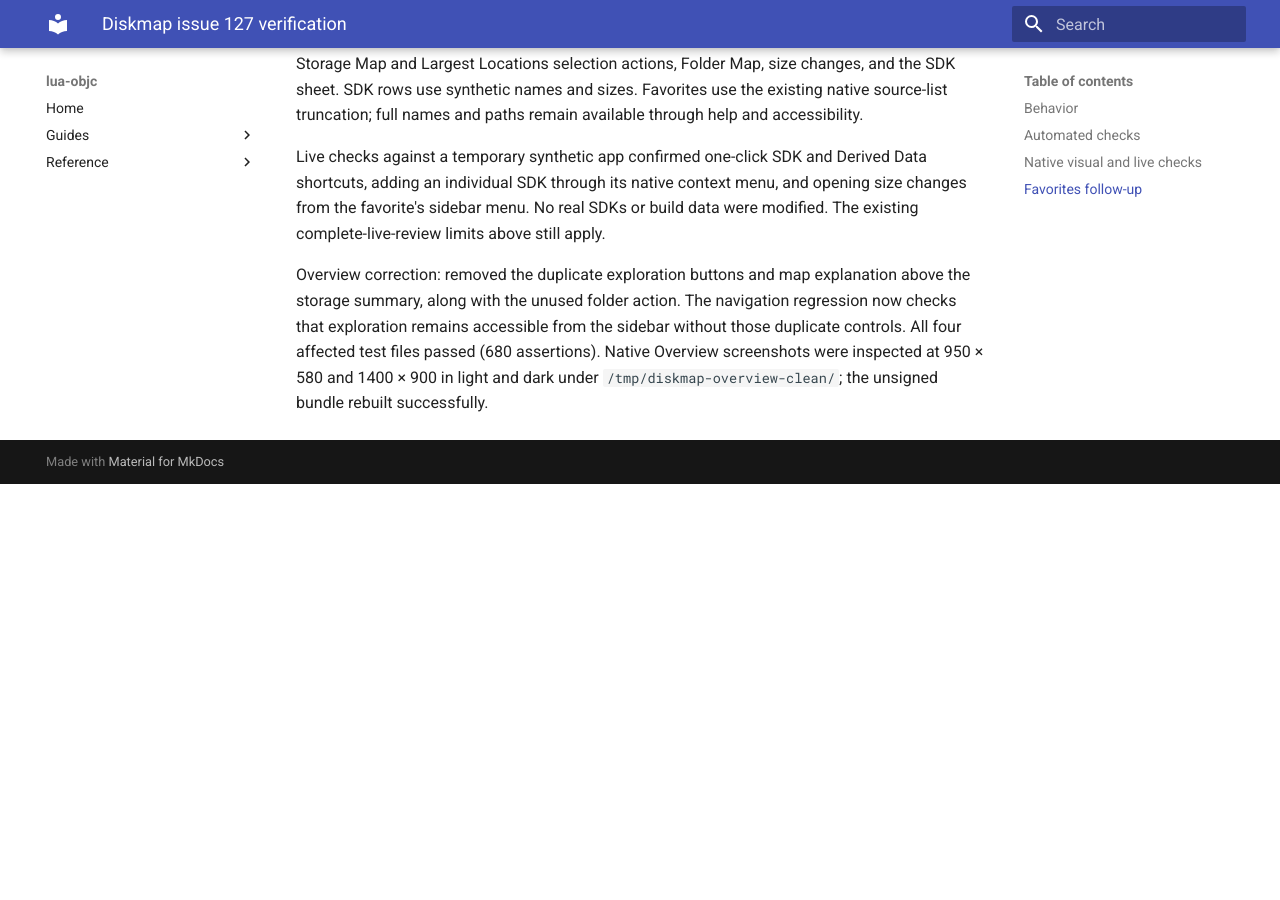
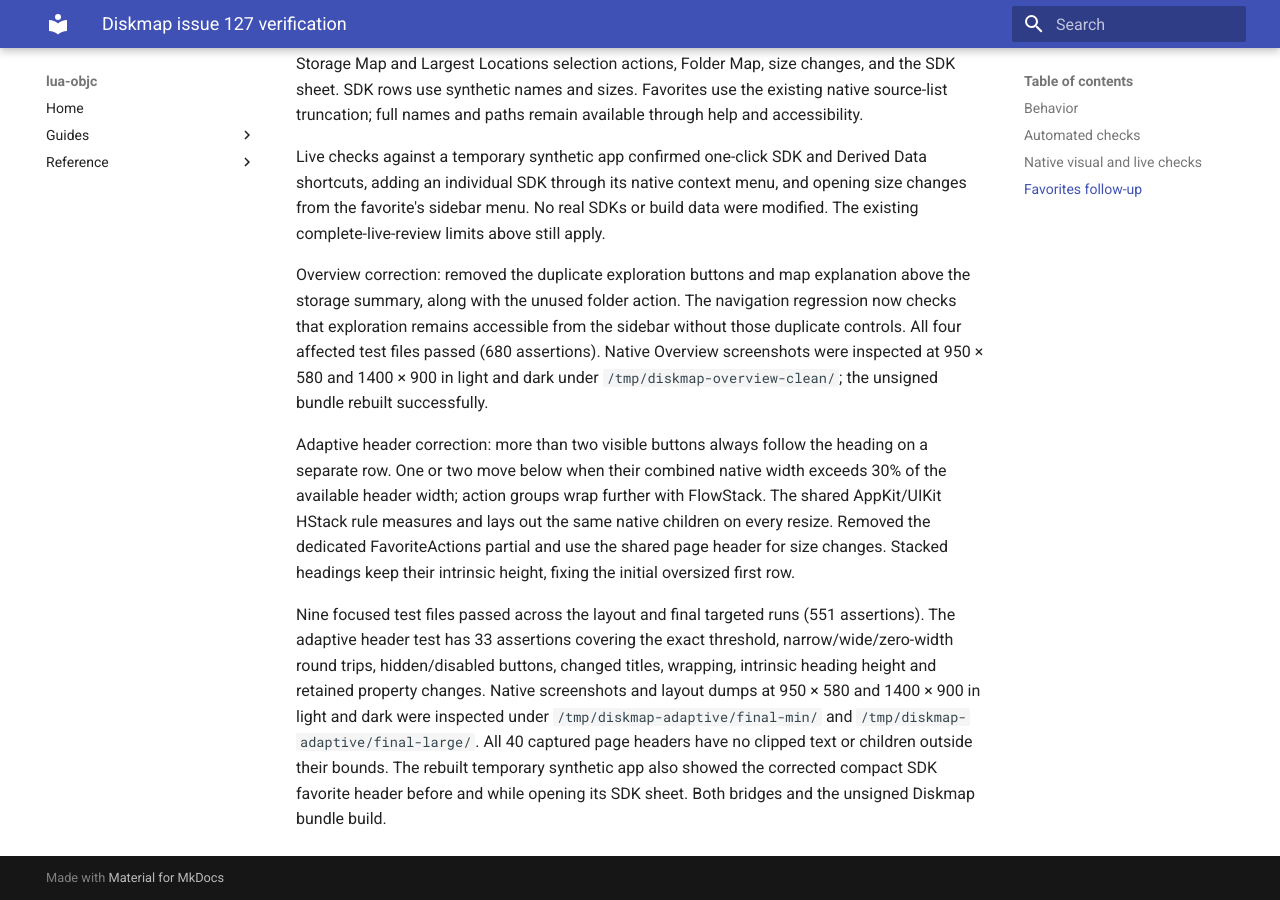
Before and after one commit to corepunch/lua-objc, an MkDocs documentation site: the page built from docs/testing/diskmap-127.md, in a window 1280 px wide and 900 px high, scrolled down 2180 px. Built offline with MkDocs 1.6.1 and Material for MkDocs 9.7.7, drawn with Linux system fonts in a browser that asks for light colours; before the commit the page ends 2664 px from its top, so only the background shows below that.

Commit message:
Adapt Diskmap header actions to count and native width

```diff
--- a/docs/testing/diskmap-127.md
+++ b/docs/testing/diskmap-127.md
@@ -103,3 +103,23 @@ the sidebar without those duplicate controls. All four affected test files
 passed (680 assertions). Native Overview screenshots were inspected at
 950 × 580 and 1400 × 900 in light and dark under
 `/tmp/diskmap-overview-clean/`; the unsigned bundle rebuilt successfully.
+
+
+Adaptive header correction: more than two visible buttons always follow the
+heading on a separate row. One or two move below when their combined native
+width exceeds 30% of the available header width; action groups wrap further
+with FlowStack. The shared AppKit/UIKit HStack rule measures and lays out the
+same native children on every resize. Removed the dedicated FavoriteActions
+partial and use the shared page header for size changes. Stacked headings
+keep their intrinsic height, fixing the initial oversized first row.
+
+Nine focused test files passed across the layout and final targeted runs
+(551 assertions). The adaptive header test has 33 assertions covering the exact
+threshold, narrow/wide/zero-width round trips, hidden/disabled buttons, changed
+titles, wrapping, intrinsic heading height and retained property changes.
+Native screenshots and layout dumps at 950 × 580 and 1400 × 900 in light and
+dark were inspected under `/tmp/diskmap-adaptive/final-min/` and
+`/tmp/diskmap-adaptive/final-large/`. All 40 captured page headers have no
+clipped text or children outside their bounds. The rebuilt temporary synthetic
+app also showed the corrected compact SDK favorite header before and while
+opening its SDK sheet. Both bridges and the unsigned Diskmap bundle build.
```
Also changed, not shown: apps/diskmap/README.md (+5 -0 lines), docs/PROJECT_REFERENCE.md (+8 -0 lines), 15 other files.
